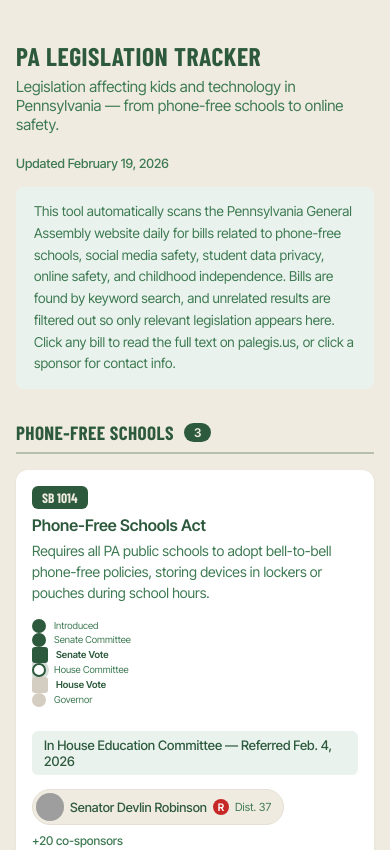
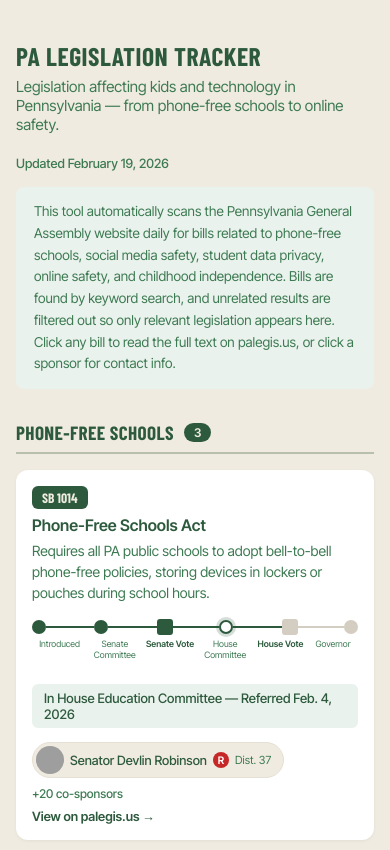
Before and after one commit to abirdbecker/pa-bill-tracker, a React (Vite) app: page / in a window 390 px wide. Shown: the top 850 px of the page. Built offline with nearby package versions, Linux system fonts and the light colour scheme; grey boxes are pictures that could not be loaded; the HTML template or start-up script is replaced by a standard one; a web font is replaced by a local one.

Commit message:
Align timeline lines with dot centers
Separate dots+lines into a track row and labels into a row below,
so connecting lines sit at the exact vertical center of each dot.

Co-Authored-By: Claude Opus 4.6 <noreply@anthropic.com>

```diff
--- a/src/App.css
+++ b/src/App.css
@@ -191,12 +191,14 @@
 
 /* ─── STATUS TIMELINE ─── */
 .timeline {
-  display: flex;
-  align-items: flex-start;
-  gap: 0;
   margin: 12px 0;
   overflow-x: auto;
   padding: 4px 0;
+}
+
+.timeline__track {
+  display: flex;
+  align-items: center;
 }
 
 .timeline__step {
@@ -240,31 +242,33 @@
   height: 2px;
   background: var(--sand);
   min-width: 12px;
-  margin-top: 7px;
 }
 
 .timeline__line--completed {
   background: var(--forest);
 }
 
+.timeline__labels {
+  display: flex;
+  margin-top: 4px;
+}
+
 .timeline__label {
+  flex: 1;
   font-size: 0.6rem;
   color: var(--forest-mid);
-  max-width: 70px;
   text-align: center;
   line-height: 1.2;
-  margin-top: 4px;
+}
+
+.timeline__label:last-child {
+  flex: 0;
+  min-width: 50px;
 }
 
 .timeline__label--vote {
   font-weight: 600;
   color: var(--forest);
-}
-
-.timeline__step-wrapper {
-  display: flex;
-  flex-direction: column;
-  align-items: center;
 }
 
 /* ─── SPONSOR CHIP ─── */
@@ -489,33 +493,8 @@
   .bill-card__header { flex-direction: column; gap: 6px; }
   .bill-card__footer { flex-direction: column; align-items: flex-start; }
 
-  .timeline {
-    flex-direction: column;
-    align-items: flex-start;
-    gap: 0;
-  }
-
-  .timeline__step {
-    flex-direction: column;
-    align-items: flex-start;
-  }
-
-  .timeline__step-wrapper {
-    flex-direction: row;
-    gap: 8px;
-  }
-
-  .timeline__line {
-    width: 2px;
-    height: 16px;
-    margin-left: 6px;
-    margin-top: 0;
-  }
-
   .timeline__label {
-    text-align: left;
-    max-width: none;
-    margin-top: 0;
+    font-size: 0.55rem;
   }
 
   .sponsor-popover {
--- a/src/components/StatusTimeline.jsx
+++ b/src/components/StatusTimeline.jsx
@@ -36,13 +36,13 @@ export default function StatusTimeline({ steps, billId }) {
 
   return (
     <div className="timeline">
+      <div className="timeline__track">
         {stages.map((stage, i) => {
           const isLast = i === stages.length - 1;
           const isCurrent = stage.completed && (isLast || !stages[i + 1]?.completed);
 
           return (
             <div className="timeline__step" key={i}>
-            <div className="timeline__step-wrapper">
               <div
                 className={`timeline__dot ${
                   isCurrent ? 'timeline__dot--current' :
@@ -50,16 +50,20 @@ export default function StatusTimeline({ steps, billId }) {
                 } ${stage.vote ? 'timeline__dot--vote' : ''}`}
                 title={stage.detail || stage.label}
               />
-              <span className={`timeline__label ${stage.vote ? 'timeline__label--vote' : ''}`}>
-                {stage.label}
-              </span>
-            </div>
               {!isLast && (
                 <div className={`timeline__line ${stage.completed ? 'timeline__line--completed' : ''}`} />
               )}
             </div>
           );
         })}
+      </div>
+      <div className="timeline__labels">
+        {stages.map((stage, i) => (
+          <span key={i} className={`timeline__label ${stage.vote ? 'timeline__label--vote' : ''}`}>
+            {stage.label}
+          </span>
+        ))}
+      </div>
     </div>
   );
 }
```
Lines whose indentation alone changed are shown as unchanged.
